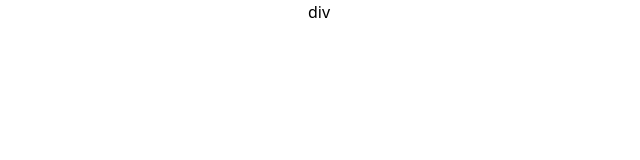
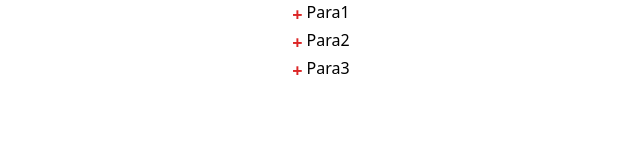
Before and after one commit to sumitpandey1999/reacttopics, a React (Create React App) app: page / in a window 1280 px wide. Shown: the top 160 px of the page, without its empty margins (321-961 px from the left). Built offline with nearby package versions, Linux system fonts and the light colour scheme.

Commit message:
accordian

```diff
--- a/src/App.js
+++ b/src/App.js
@@ -2,13 +2,13 @@
 import './App.css';
 import { Provider } from 'react-redux';
 import store from './utils/store';
-import Accordian from './components/Accordian';
+import ImprovedAccordian from './components/ImprovedAccordian';
 
 function App() {
   return (
     <Provider store={store}>
     <div className="App">
-    <Accordian/>
+<ImprovedAccordian/>
     </div>
     </Provider>
   );
--- a/src/components/Accordian.js
+++ b/src/components/Accordian.js
@@ -1,8 +1,64 @@
-const Accordian = ()=>{
-    return(
-        <div>
-            div
-        </div>
-    )
+import React from 'react'
+import { useState } from 'react'
+
+const Accordian = () => {
+
+    const [toggleAccordian, setToggleAccordian] = useState({
+        tooglePara1: false,
+        tooglePara2: false,
+        tooglePara3: false,
+    })
+
+
+  return (
+    <div>
+       <div>
+                <div className="flex justify-center">
+                    <span className="text-red-600 font-extrabold px-1 text-lg" onClick={() => {
+                        setToggleAccordian({
+                            ...toggleAccordian, tooglePara1: !toggleAccordian.tooglePara1, tooglePara2:false, tooglePara3:false
+                        })
+                    }}>{toggleAccordian.tooglePara1 ? "-" : "+"}</span>
+                    <h3>Para1</h3>
+                </div>
+                {toggleAccordian.tooglePara1 && (<div>
+                    <p>Lorem ipsum dolor sit amet consectetur, adipisicing elit. Rem, iure.</p>
+                </div>)}
+            </div>
+
+
+            <div>
+                <div className="flex justify-center">
+                    <span className="text-red-600 font-extrabold px-1 text-lg" onClick={() => {
+                        setToggleAccordian({
+                            ...toggleAccordian, tooglePara2: !toggleAccordian.tooglePara2, tooglePara1:false, tooglePara3:false
+                        })
+                    }}>{toggleAccordian.tooglePara2 ? "-" : "+"}</span>
+                    <h3>Para2</h3>
+                </div>
+                {toggleAccordian.tooglePara2 && (<div>
+                    <p>Lorem ipsum dolor sit amet consectetur, adipisicing elit. Rem, iure.</p>
+                </div>)}
+            </div>
+
+
+
+            <div>
+                <div className="flex justify-center">
+                    <span className="text-red-600 font-extrabold px-1 text-lg" onClick={() => {
+                        setToggleAccordian({
+                            ...toggleAccordian, tooglePara3: !toggleAccordian.tooglePara3, tooglePara2:false, tooglePara1:false
+                        })
+                    }}>{toggleAccordian.tooglePara3 ? "-" : "+"}</span>
+                    <h3>Para3</h3>
+                </div>
+                {toggleAccordian.tooglePara3 && (<div>
+                    <p>Lorem ipsum dolor sit amet consectetur, adipisicing elit. Rem, iure.</p>
+                </div>)}
+            </div>
+
+    </div>
+  )
 }
+
 export default Accordian
--- /dev/null
+++ b/src/components/ImprovedAccordian.js
@@ -0,0 +1,59 @@
+import { useState } from "react"
+
+const ImprovedAccordian= () => {
+
+    const [toggleAccordian, setToggleAccordian] = useState({
+        tooglePara1: false,
+        tooglePara2: false,
+        tooglePara3: false,
+    })
+
+const handleAccordianToggle = (para)=>{
+    setToggleAccordian((prevValue)=>({
+
+        tooglePara1: para ==="para1"? !prevValue.tooglePara1:false,
+        tooglePara2: para ==="para2"? !prevValue.tooglePara1:false,
+        tooglePara3: para ==="para3"? !prevValue.tooglePara1:false,
+
+    }))
+}
+
+    return (
+        <div className="flex-col">
+            <div>
+                <div className="flex justify-center">
+                    <span className="text-red-600 font-extrabold px-1 text-lg" onClick={()=>handleAccordianToggle("para1")}>{toggleAccordian.tooglePara1 ? "-" : "+"}</span>
+                    <h3>Para1</h3>
+                </div>
+                {toggleAccordian.tooglePara1 && (<div>
+                    <p>Lorem ipsum dolor sit amet consectetur, adipisicing elit. Rem, iure.</p>
+                </div>)}
+            </div>
+
+
+            <div>
+                <div className="flex justify-center">
+                    <span className="text-red-600 font-extrabold px-1 text-lg" onClick={()=>handleAccordianToggle("para2")}>{toggleAccordian.tooglePara2 ? "-" : "+"}</span>
+                    <h3>Para2</h3>
+                </div>
+                {toggleAccordian.tooglePara2 && (<div>
+                    <p>Lorem ipsum dolor sit amet consectetur, adipisicing elit. Rem, iure.</p>
+                </div>)}
+            </div>
+
+
+
+            <div>
+                <div className="flex justify-center">
+                    <span className="text-red-600 font-extrabold px-1 text-lg" onClick={()=>handleAccordianToggle("para3")}>{toggleAccordian.tooglePara3 ? "-" : "+"}</span>
+                    <h3>Para3</h3>
+                </div>
+                {toggleAccordian.tooglePara3 && (<div>
+                    <p>Lorem ipsum dolor sit amet consectetur, adipisicing elit. Rem, iure.</p>
+                </div>)}
+            </div>
+
+        </div>
+    )
+}
+export default ImprovedAccordian
```
